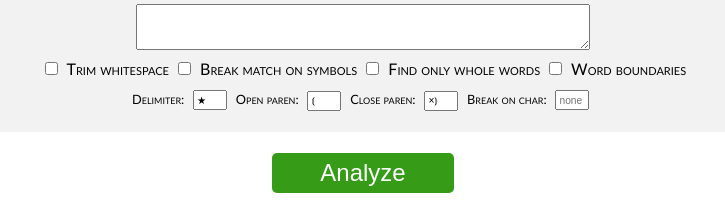
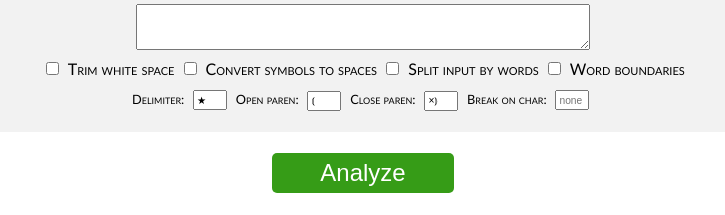
Before and after one commit to braksator/braksator.github.io, a website with bundled scripts: page lrs/index.html in a window 1280 px wide. Shown: the part 800-1015 px from the top of the page, 277-1002 px from the left. Built offline with nearby package versions, Linux system fonts and the light colour scheme; a web font is replaced by a local one.

Commit message:
LRS update

```diff
--- a/lrs/index.html
+++ b/lrs/index.html
@@ -33,10 +33,10 @@
       <br>
       <textarea id="omit" style="height: 40px; field-sizing: content; width: 50%;"></textarea>
       <br>
-      <label title="Trims whitespace from results."><input type="checkbox" id="trim"> Trim whitespace</label>
-      <label title="Break match on symbols."><input type="checkbox" id="cleanText"> Break match on symbols</label>
-      <label title="Find only whole words."><input type="checkbox" id="splitWords"> Find only whole words</label>
-      <label title="Restricts matches to word boundaries."><input type="checkbox" id="wordBound"> Word boundaries</label>
+      <label title="Trims white space from results."><input type="checkbox" id="trim"> Trim white space</label>
+      <label title="Replaces symbols in input to spaces."><input type="checkbox" id="cleanText"> Convert symbols to spaces</label>
+      <label title="Splits search space up by whole words."><input type="checkbox" id="splitWords"> Split input by words</label>
+      <label title="Rejects matches starting part way through words."><input type="checkbox" id="wordBound"> Word boundaries</label>
       <br>
       <label title="Character/s to insert between each result." class="cr">Delimiter: <input type="text" id="delim" size="2" value="★"></label>
       <label title="Character/s to insert before the repeat count." class="cr">Open paren: <input type="text" id="open" size="2" value="⦅"></label>
```
